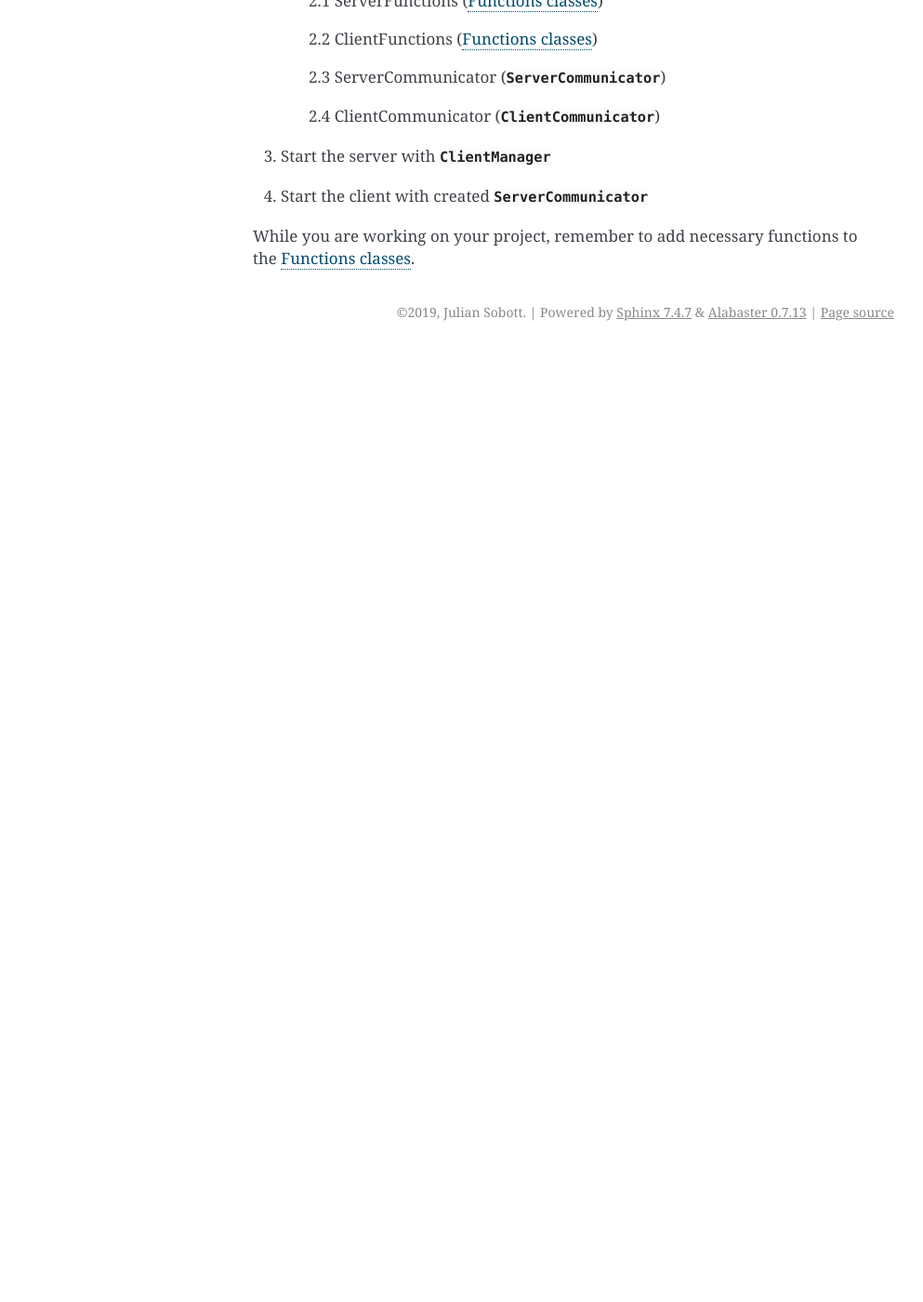
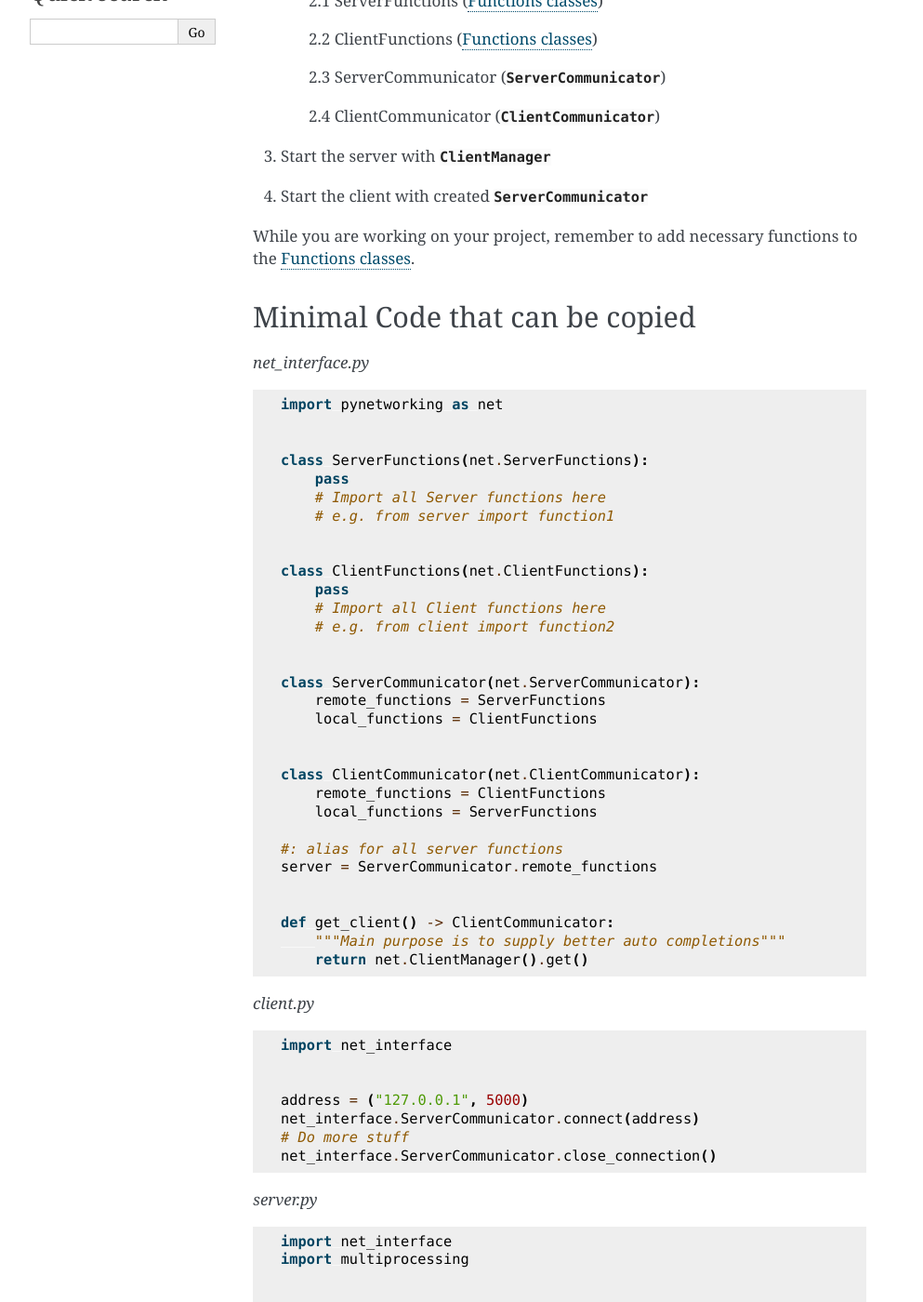
Before and after one commit to JulianSobott/networking, a Sphinx documentation site: the page built from docs/external/Checklist.rst, in a window 1280 px wide and 1400 px high, scrolled down 270 px. Shown: the whole window at 93% size, without its empty margins (148-1141 px from the left). Built offline with Sphinx 7.4.7, drawn with Linux system fonts in a browser that asks for light colours; before the commit the page ends 900 px from its top, so only the background shows below that; some of the changed text lies outside the part shown.

Commit message:
Update the docs

```diff
--- a/docs/external/Checklist.rst
+++ b/docs/external/Checklist.rst
@@ -19,3 +19,79 @@ page.
 4. Start the client with created :class:`~pynetworking.Communication_client.ServerCommunicator`
 
 While you are working on your project, remember to add necessary functions to the :doc:`Functions`.
+
+
+Minimal Code that can be copied
+-----------------------------------
+
+*net_interface.py*
+
+.. code-block:: python
+
+    import pynetworking as net
+
+
+    class ServerFunctions(net.ServerFunctions):
+        pass
+        # Import all Server functions here
+        # e.g. from server import function1
+
+
+    class ClientFunctions(net.ClientFunctions):
+        pass
+        # Import all Client functions here
+        # e.g. from client import function2
+
+
+    class ServerCommunicator(net.ServerCommunicator):
+        remote_functions = ServerFunctions
+        local_functions = ClientFunctions
+
+
+    class ClientCommunicator(net.ClientCommunicator):
+        remote_functions = ClientFunctions
+        local_functions = ServerFunctions
+
+    #: alias for all server functions
+    server = ServerCommunicator.remote_functions
+
+
+    def get_client() -> ClientCommunicator:
+        """Main purpose is to supply better auto completions"""
+        return net.ClientManager().get()
+
+
+*client.py*
+
+.. code-block:: python
+
+    import net_interface
+
+
+    address = ("127.0.0.1", 5000)
+    net_interface.ServerCommunicator.connect(address)
+    # Do more stuff
+    net_interface.ServerCommunicator.close_connection()
+
+
+*server.py*
+
+.. code-block:: python
+
+    import net_interface
+    import multiprocessing
+
+
+    client_manager = net.ClientManager(address, net_interface.ClientCommunicator)
+    client_manager.start()
+    # Server is now started
+    #: One possible way to add an option to stop the server
+    queue = multiprocessing.Queue()
+    try:
+        while True:
+            msg = queue.get()
+            if msg == "stop":
+                break
+    finally:
+        client_manager.stop_listening()
+        client_manager.stop_connections()
--- a/docs/external/Functions.rst
+++ b/docs/external/Functions.rst
@@ -1,7 +1,7 @@
 Functions classes
 =================
 
-Every program needs to overwrite two classes: :class:`ServerFunctions` and :class:`ClientFunctions`.
+Every program needs to override two classes: :class:`ServerFunctions` and :class:`ClientFunctions`.
 Both inherit from the base class :class:`Functions`. These classes define which functions are callable from the remote side.
 
 Usage examples:
--- a/docs/external/Project_structures.rst
+++ b/docs/external/Project_structures.rst
@@ -13,7 +13,7 @@ detailed explanation of every structure.
 |Single file               | + Just one file required    | - Not practical in reality    | - testing                  |
 |                          | + Only one process to start |                               | - learning                 |
 +--------------------------+-----------------------------+-------------------------------+----------------------------+
-|Client interface server   | + Only one interface        | - At big projects much        | - Small to medium projects |
+|Client, interface, server | + Only one interface        | - At big projects much        | - Small to medium projects |
 |                          |                             |   unused Code is located at   | - Disk space is no problem |
 |                          |                             |   the server and client       |                            |
 +--------------------------+-----------------------------+-------------------------------+----------------------------+
@@ -33,8 +33,8 @@ always separated. To see a implementation of this structure have a look at the *
 github.
 
 
-Client interface server
------------------------
+Client, interface, server
+---------------------------
 
 Three files *Client.py*, *Server.py*, *Interface.py* at server and client.
 
```
Also changed, not shown: other parts of docs/external/Checklist.rst (+1 -1 lines), docs/external/Getting_started.rst (+7 -6 lines), docs/index.rst (+8 -2 lines), 1 other file.
